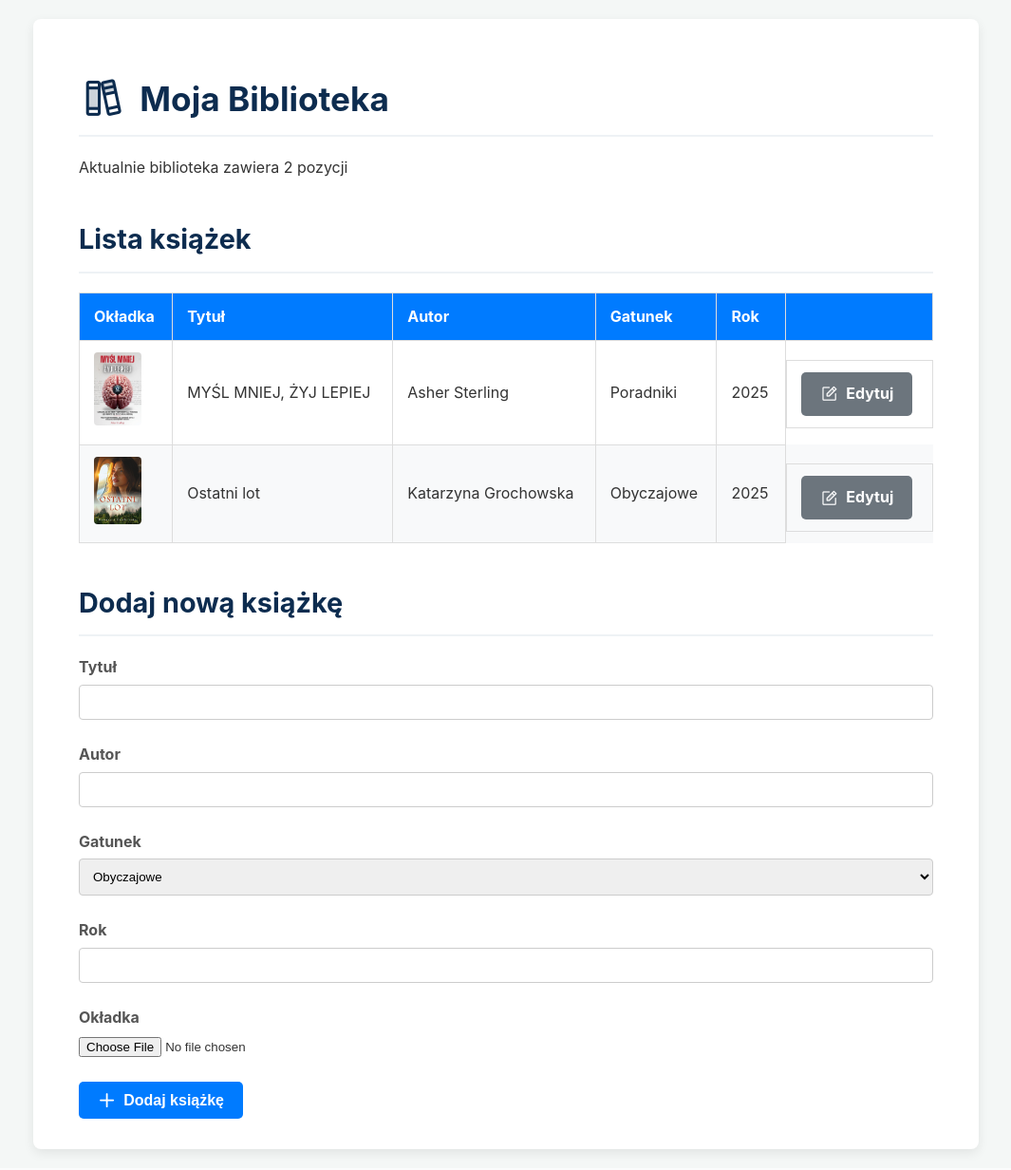
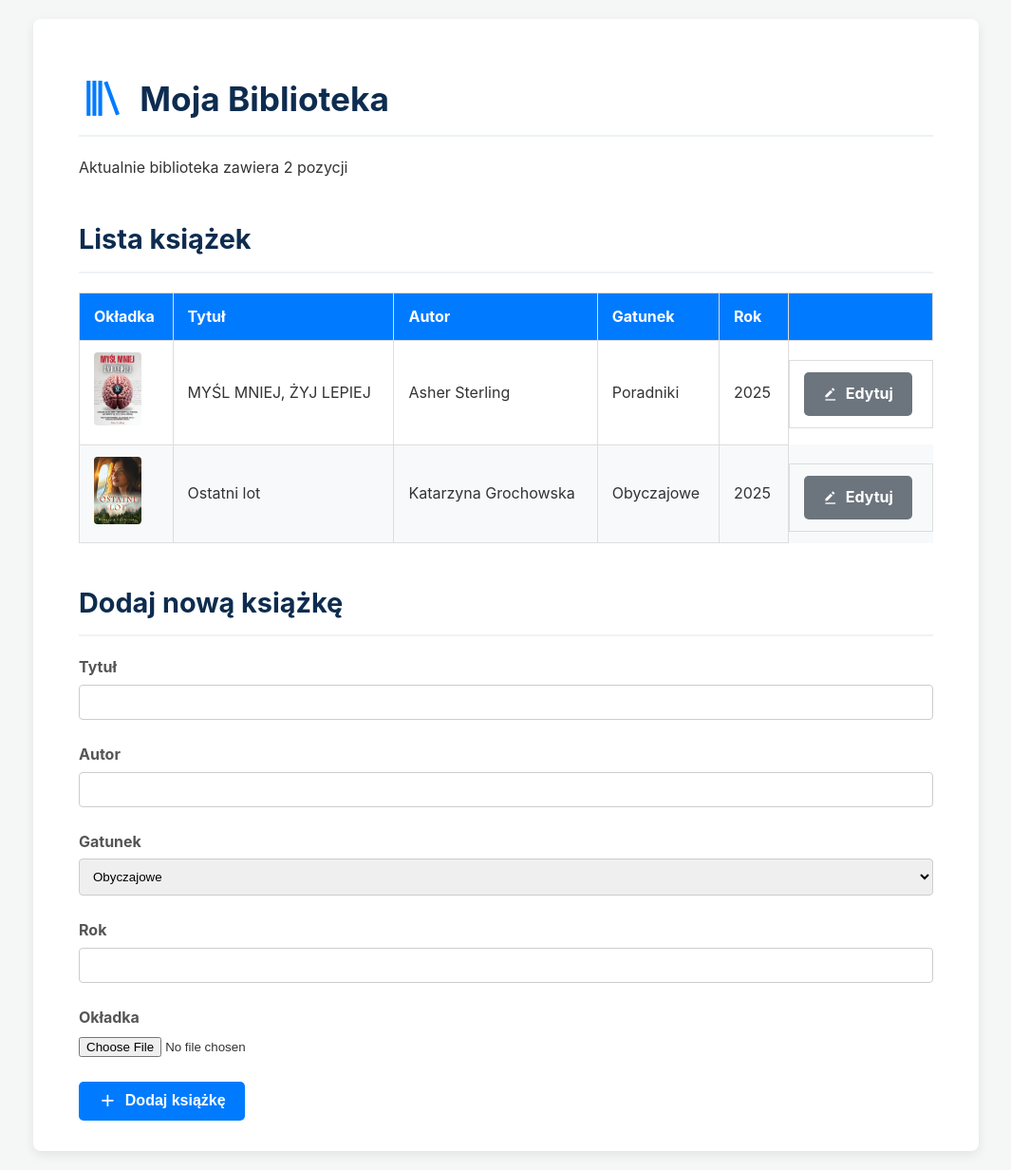
Before and after one commit to MarcinSachs/kodilla_biblioteka_wtf, a Flask app: page /library/ in a window 1280 px wide. Shown: the whole page at 95% size, without its empty margins (107-1172 px from the left). Run offline with Flask 3, Linux system fonts and the light colour scheme; some libraries are stand-ins or nearby versions.

Commit message:
Change icons to boxicons v2

```diff
--- a/static/style.css
+++ b/static/style.css
@@ -178,34 +178,26 @@ form {
     border-radius: 4px;
 }
 
-/* --- Icon Styles (Phosphor & FontAwesome) --- */
-[class*="ph-"], .fas {
+/* --- Icon Styles (Boxicons) --- */
+[class*="bx-"] {
     transition: transform 0.2s ease-in-out, color 0.2s ease-in-out;
-    vertical-align: middle; /* Lepsze wyrównanie z tekstem */
-    font-size: 1.2em; /* Lekko powiększone ikony */
+    vertical-align: -0.2em; /* Lepsze wyrównanie z tekstem */
+    font-size: 1.3em; /* Lekko powiększone ikony */
     line-height: 1;
 }
 
 /* Efekt hover dla ikon wewnątrz przycisków i linków */
-.btn:hover [class*="ph-"],
-.btn:hover .fas {
+.btn:hover [class*="bx-"] {
     transform: scale(1.15) rotate(-5deg); /* Powiększenie i lekki obrót po najechaniu */
 }
 
 /* Specjalny styl dla ikony w głównym nagłówku */
-h1 .ph-books {
+h1 .bx-library {
     font-size: 1.4em;
-    --ph-primary-color: #007bff;
-    --ph-secondary-color: #a8d8ff;
+    color: #007bff; /* Główny kolor niebieski */
     transition: transform 0.3s ease-in-out;
 }
 
-h1:hover .ph-books {
+h1:hover .bx-library {
     transform: scale(1.1);
 }
-
-/* Dodatkowy styl dla ikony edycji, aby była spójna */
-.btn-secondary .ph-note-pencil {
-    --ph-primary-color: #ffffff;
-    --ph-secondary-color: #d1d5db;
-}
--- a/templates/library.html
+++ b/templates/library.html
@@ -5,14 +5,14 @@
     <meta charset="UTF-8">
     <meta name="viewport" content="width=device-width, initial-scale=1.0">
     <title>Biblioteka</title>
+    <!-- Zmiana biblioteki ikon na Boxicons -->
     <link rel="stylesheet" href="{{ url_for('static', filename='style.css') }}">
-    <link rel="stylesheet" href="https://cdn.jsdelivr.net/npm/@phosphor-icons/web@2.1.1/src/duotone/style.css">
-    <link rel="stylesheet" href="https://cdn.jsdelivr.net/npm/@phosphor-icons/web@2.1.1/src/bold/style.css">
+    <link href='https://unpkg.com/boxicons@2.1.4/css/boxicons.min.css' rel='stylesheet'>
 </head>
 
 <body>
     <div class="container">
-        <h1><i class="ph-duotone ph-books"></i> Moja Biblioteka</h1>
+        <h1><i class='bx bx-library'></i> Moja Biblioteka</h1>
 
         {% with messages = get_flashed_messages(with_categories=true) %}
         {% if messages %}
@@ -55,7 +55,7 @@
                     <td>{{ book.year }}</td>
                     <td class="actions">
                         <a href="{{ url_for('book_details', book_id=book.id) }}" class="btn btn-secondary">
-                            <i class="ph-duotone ph-note-pencil"></i> Edytuj
+                            <i class='bx bxs-edit-alt'></i> Edytuj
                         </a>
                     </td>
                 </tr>
@@ -125,7 +125,7 @@
             </div>
             <div class="actions">
                 <button type="submit" name="submit" class="btn">
-                    <i class="ph-bold ph-plus"></i> Dodaj książkę
+                    <i class='bx bx-plus'></i> Dodaj książkę
                 </button>
             </div>
         </form>
```
Also changed, not shown: templates/book_details.html (+4 -3 lines).
